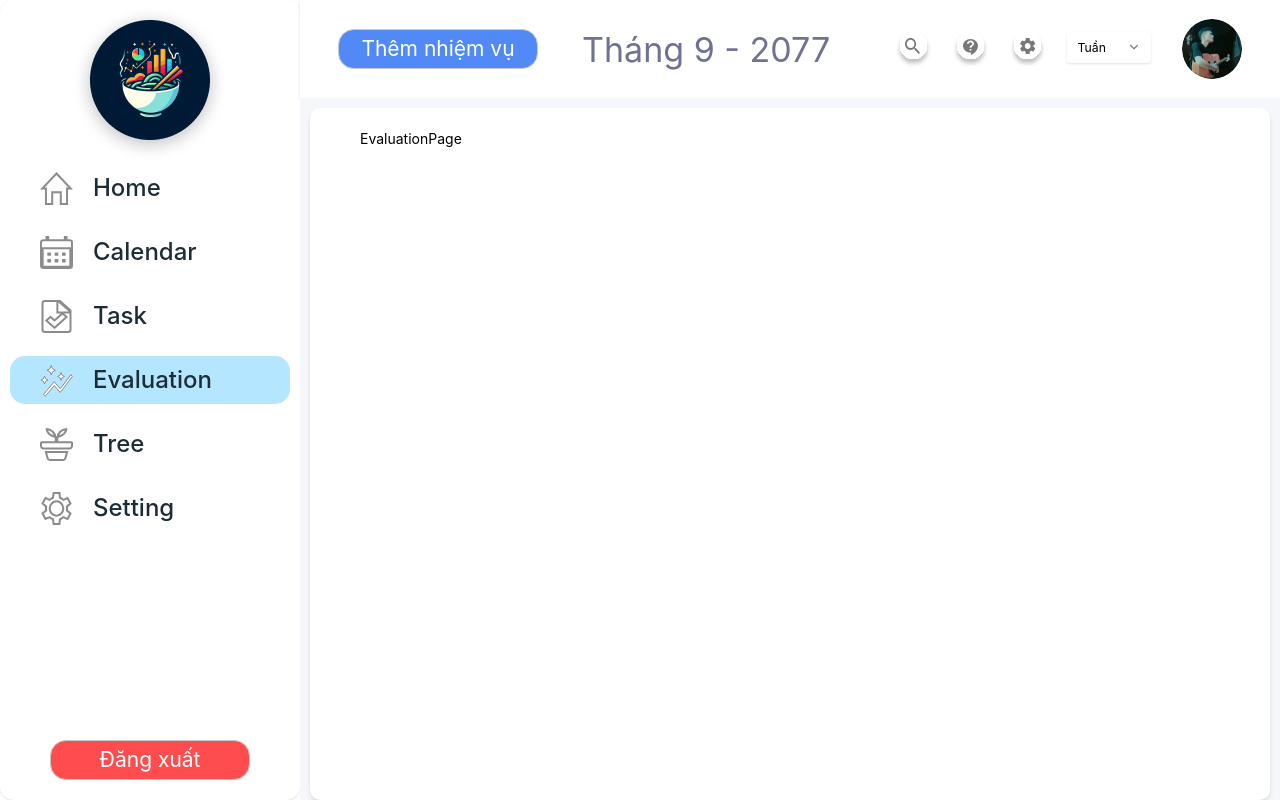
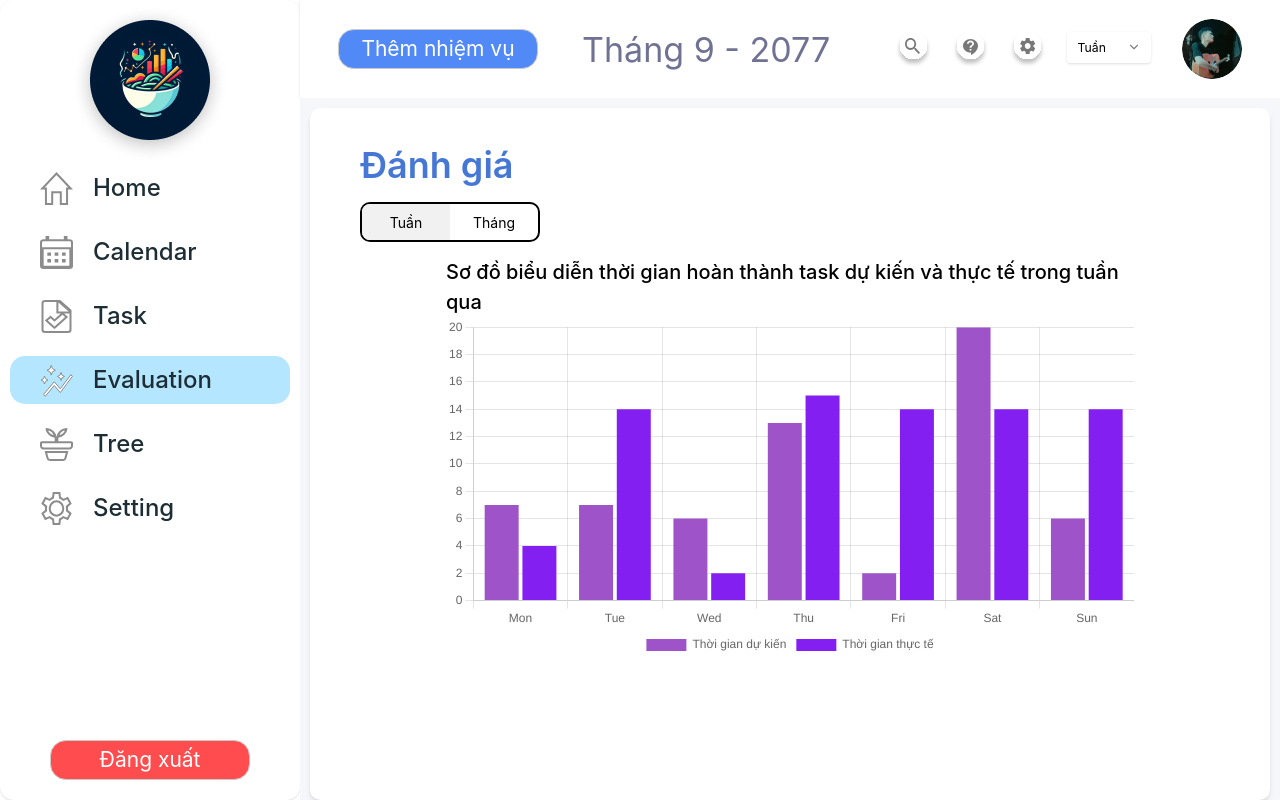
Before and after one commit to diata0210/UX-UI, a React (Vite) app: page /evaluation in a window 1280 px wide. Built offline with nearby package versions, Linux system fonts and the light colour scheme.

Commit message:
ui/evaluation

```diff
--- a/package.json
+++ b/package.json
@@ -16,8 +16,10 @@
     "@radix-ui/react-slot": "^1.0.2",
     "@radix-ui/react-tooltip": "^1.0.7",
     "@types/react-big-calendar": "^1.8.9",
+    "chart.js": "^4.4.2",
     "class-variance-authority": "^0.7.0",
     "clsx": "^2.1.1",
+    "fake": "^0.2.2",
     "framer-motion": "^11.1.9",
     "localforage": "^1.10.0",
     "lucide-react": "^0.378.0",
@@ -25,6 +27,7 @@
     "next-themes": "^0.3.0",
     "react": "^18.2.0",
     "react-big-calendar": "^1.12.1",
+    "react-chartjs-2": "^5.2.0",
     "react-dom": "^18.2.0",
     "react-hook-form": "^7.51.4",
     "react-paginate": "^8.2.0",
--- a/src/page/EvaluationPage.tsx
+++ b/src/page/EvaluationPage.tsx
@@ -1,8 +1,99 @@
+import {
+  Chart as ChartJS,
+  CategoryScale,
+  LinearScale,
+  BarElement,
+  Title,
+  Tooltip,
+  Legend,
+} from 'chart.js';
+import { log } from 'console';
+import { useState } from 'react';
+import { Bar } from 'react-chartjs-2';
 
-type Props = {}
+ChartJS.register(
+  CategoryScale,
+  LinearScale,
+  BarElement,
+  Title,
+  Tooltip,
+  Legend
+);
 
-export default function EvaluationPage({}: Props) {
+const options = {
+  responsive: true,
+  plugins: {
+    legend: {
+      position: "bottom" as const,
+    },
+    title: {
+      display: false,
+      text: 'Sơ đồ biểu diễn thời gian hoàn thành task dự kiến và thực tế trong tuần qua',
+    },
+  },
+};
+
+const labels = ['Mon', 'Tue', 'Wed', 'Thu', 'Fri', 'Sat', 'Sun'];
+
+const getRandomNumber = (min: number, max: number): number => {
+  return Math.floor(Math.random() * (max - min + 1)) + min;
+};
+
+const data = {
+  labels,
+  datasets: [
+    {
+      label: 'Thời gian dự kiến',
+      data: labels.map(() => getRandomNumber(0, 24)),
+      backgroundColor: '#9E54C8',
+    },
+    {
+      label: 'Thời gian thực tế',
+      data: labels.map(() => getRandomNumber(0, 24)),
+      backgroundColor: '#841FF2',
+    },
+  ],
+};
+
+export default function EvaluationPage() {
+  const [timeDisplay, setTimeDisplay] = useState('week')
+
+  const handleTimeMDisplay = (event: React.MouseEvent<HTMLDivElement, MouseEvent>) => (
+    setTimeDisplay('month')
+  )
+  const handleTimeWDisplay = (event: React.MouseEvent<HTMLDivElement, MouseEvent>) => (
+    setTimeDisplay('week')
+  )
+
+
   return (
-    <div>EvaluationPage</div>
+    <div
+      className="  setting-container flex-col flex rounded-[10px] border-2 border-[#d9d9d9] mt-[10px] min-h-[80vh] w-full "
+    >
+      <div className='breadcrum relative'>
+        <div className='flex-grow-0 flex-shrink-0 text-[36px] font-semibold text-left text-[#4677d4] '>
+          Đánh giá
+        </div>
+      </div>
+      <div className="content w-full relative  flex flex-col gap-[15px] mt-[10px] ">
+        <div>
+          <div className='flex flex-row items-center overflow-hidden  w-[180px] h-[40px] rounded-[10px] bg-white  border-2 border-solid border-black'>
+            <div key={'week'} onClick={handleTimeWDisplay} className='w-1/2 h-full flex items-center justify-center ' style={timeDisplay === 'week' ?  { background: '#F1F1F1'} : {} }>Tuần</div>
+            <div key={'month'} onClick={handleTimeMDisplay} className='w-1/2 h-full flex items-center justify-center ' style={timeDisplay === 'month' ?  { background: '#F1F1F1'} : {} }>Tháng</div>
+          </div>
+        </div>
+        <div className=' w-4/5 mx-auto flex justify-center flex-col  '>
+          {timeDisplay === 'week' ?
+          <><div className='mx-auto font-medium text-[20px]'>Sơ đồ biểu diễn thời gian hoàn thành task dự kiến và thực tế trong tuần qua</div>
+          <Bar style={{fontSize: '14px'}} options={options} data={data} /></>
+          :
+          <><div className='mx-auto font-medium text-[20px]'>Sơ đồ biểu diễn thời gian hoàn thành task dự kiến và thực tế trong tháng qua</div>
+          <Bar style={{fontSize: '14px'}} options={options} data={data} /></>
+        }
+
+        </div>
+
+      </div>
+    </div>
   )
 }
```
Also changed, not shown: 1 other file (tests, documents, lock files or other folders).
